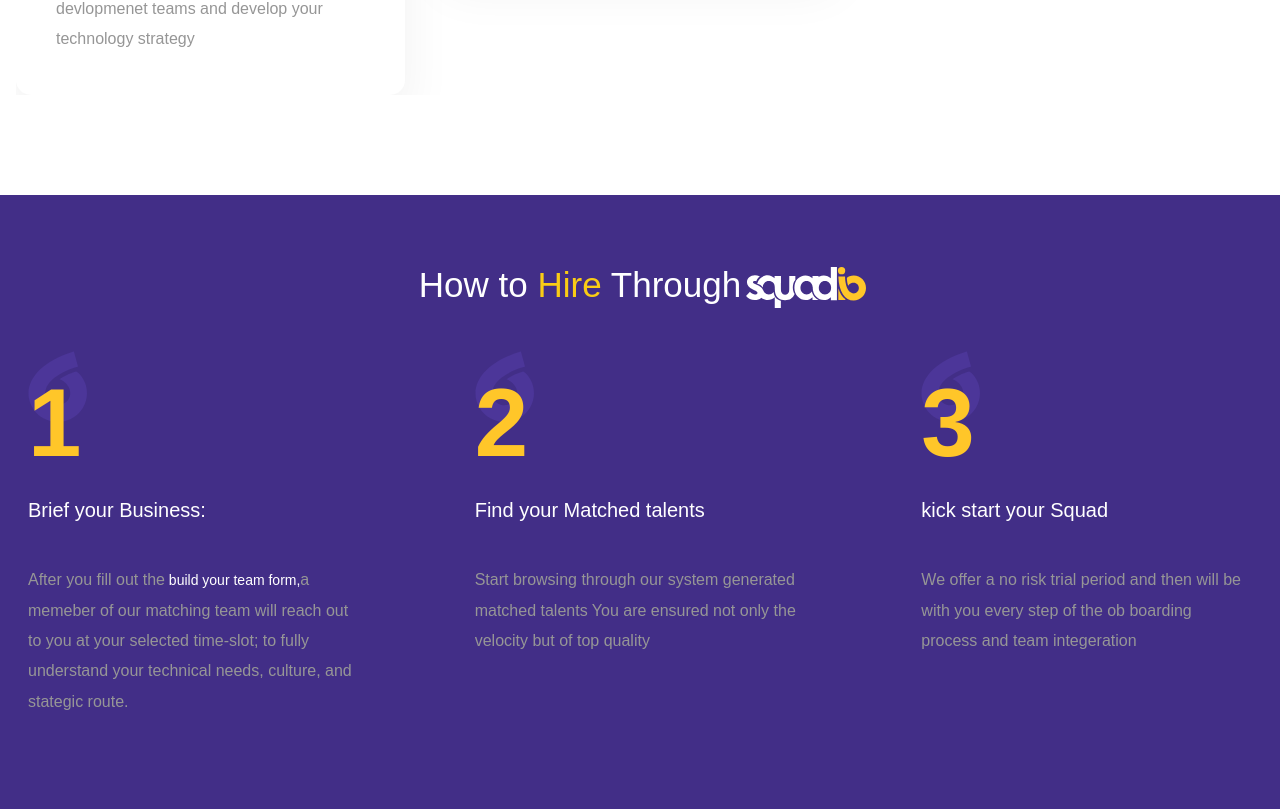
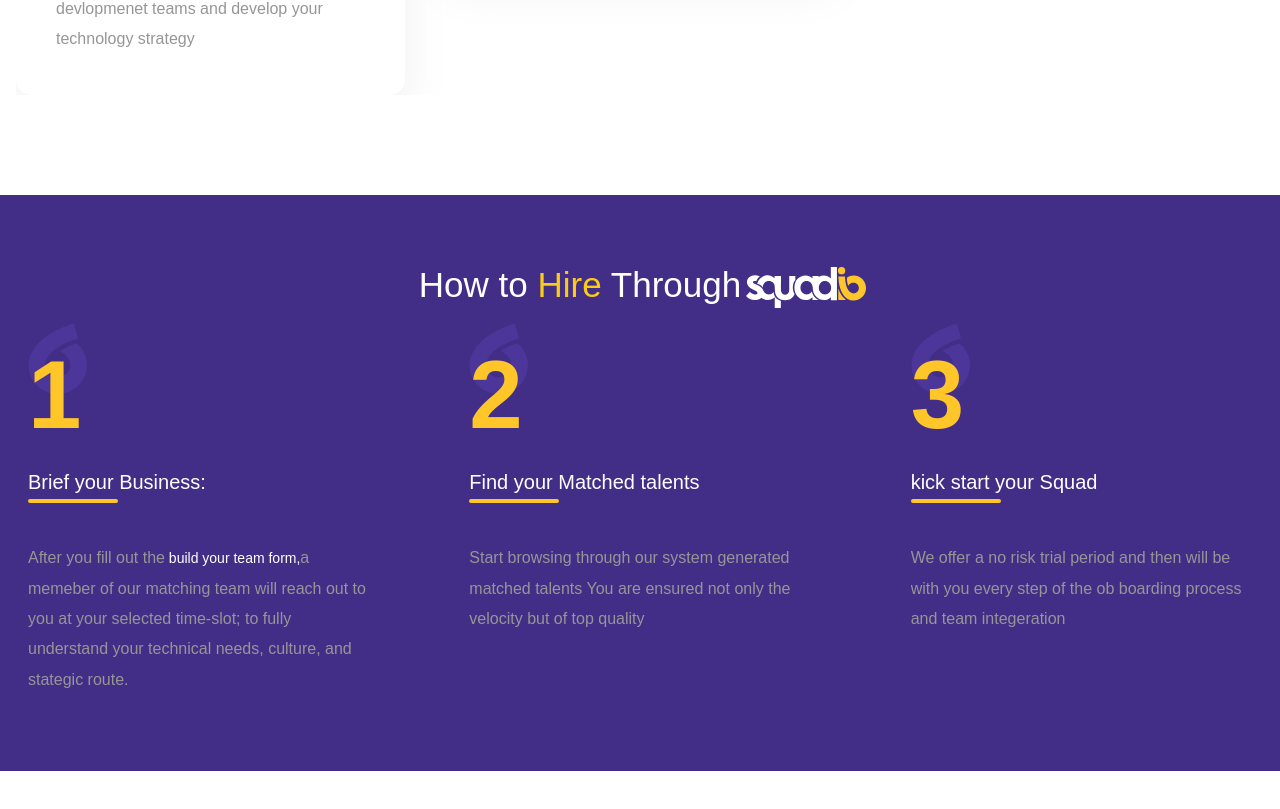
Before and after one commit to nath2006/Magang-FE-Reactjs, a React (Create React App) app: page / in a window 1280 px wide. Shown: the part 1701-2510 px from the top of the page. After the commit the page ends 2472 px from the top, so only its background shows below. Built offline with nearby package versions, Linux system fonts and the light colour scheme.

Commit message:
solved-problem

```diff
--- a/src/Components/Steps/Steps.jsx
+++ b/src/Components/Steps/Steps.jsx
@@ -15,10 +15,13 @@
                             Through
                             <img src={logoDua} alt="logo-steps-section" width="120"></img>
                         </h4>
-                        <ul className="flex space-x-4 py-10 pl-3 mx-auto text-left steps-ul p-3 pt-50 grid-cols-1 sm:grid-cols-2 md:grid-cols-3 lg:grid-cols-3 gap-3">
+                    </div>
+                        <ul className="grid mx-auto text-left steps-ul p-3 pt-50 grid-cols-1 sm:grid-cols-2 md:grid-cols-3 lg:grid-cols-3 gap-3">
                             <li className="col">
                                 <span className="step-number">1</span>
-                                <h4 className="text-white">Brief your Business:</h4>
+                                <h4 className="text-white">Brief your Business:
+                                <div className="line-shape"></div>
+                                </h4>
                                 <p>After you fill out the
                                         <a className="text-white"> build your team form,</a>
                                      a memeber of our matching team will reach out to you at your selected time-slot; to fully understand your technical needs, culture, and stategic route.
@@ -30,7 +33,9 @@
 
                             <li className="col">
                                 <span className="step-number">2</span>
-                                <h4 className="text-white"> Find your Matched talents </h4>
+                                <h4 className="text-white"> Find your Matched talents
+                                <div className="line-shape"></div>
+                                </h4>
                                 <p> Start browsing through our system generated matched talents You are ensured not only the velocity but of top quality </p>
                                 <div className="right-arrow">
                                     <img src={RightArrow} alt="Right arrow"></img>
@@ -39,7 +44,9 @@
 
                             <li className="col">
                                 <span className="step-number">3</span>
-                                <h4 className="text-white"> kick start your Squad </h4>
+                                <h4 className="text-white"> kick start your Squad
+                                <div className="line-shape"></div>
+                                </h4>
                                 <p>
                                 We offer a no risk trial period and then will be
                                 with you every step of the ob boarding process and team
@@ -52,7 +59,6 @@
                         </ul>
                     </div>
                 </div>
-            </div>
     )
 }
 
--- a/src/Components/Steps/styles.css
+++ b/src/Components/Steps/styles.css
@@ -29,24 +29,19 @@
     font-weight: 700;
 }
 
-.steps-ul h4 {
-    font-size: 20px;
-    position: relative;
-    margin-bottom: 40px;
-    overflow-x: auto;
-}
-
-.steps-ul h4::after {
-    position: absolute;
-    content: "";
-    left: 0;
-    bottom: -15px;
+.steps-ul h4 .line-shape {
+    margin-top: 2px;
     background: #ffc629;
     height: 4px;
     width: 90px;
     border-radius: 10px;
 }
 
+.steps-ul h4 {
+    font-size: 20px;
+    position: relative;
+    margin-bottom: 40px;
+}
 
 ::after, :before {
     box-sizing: border-box;
```
